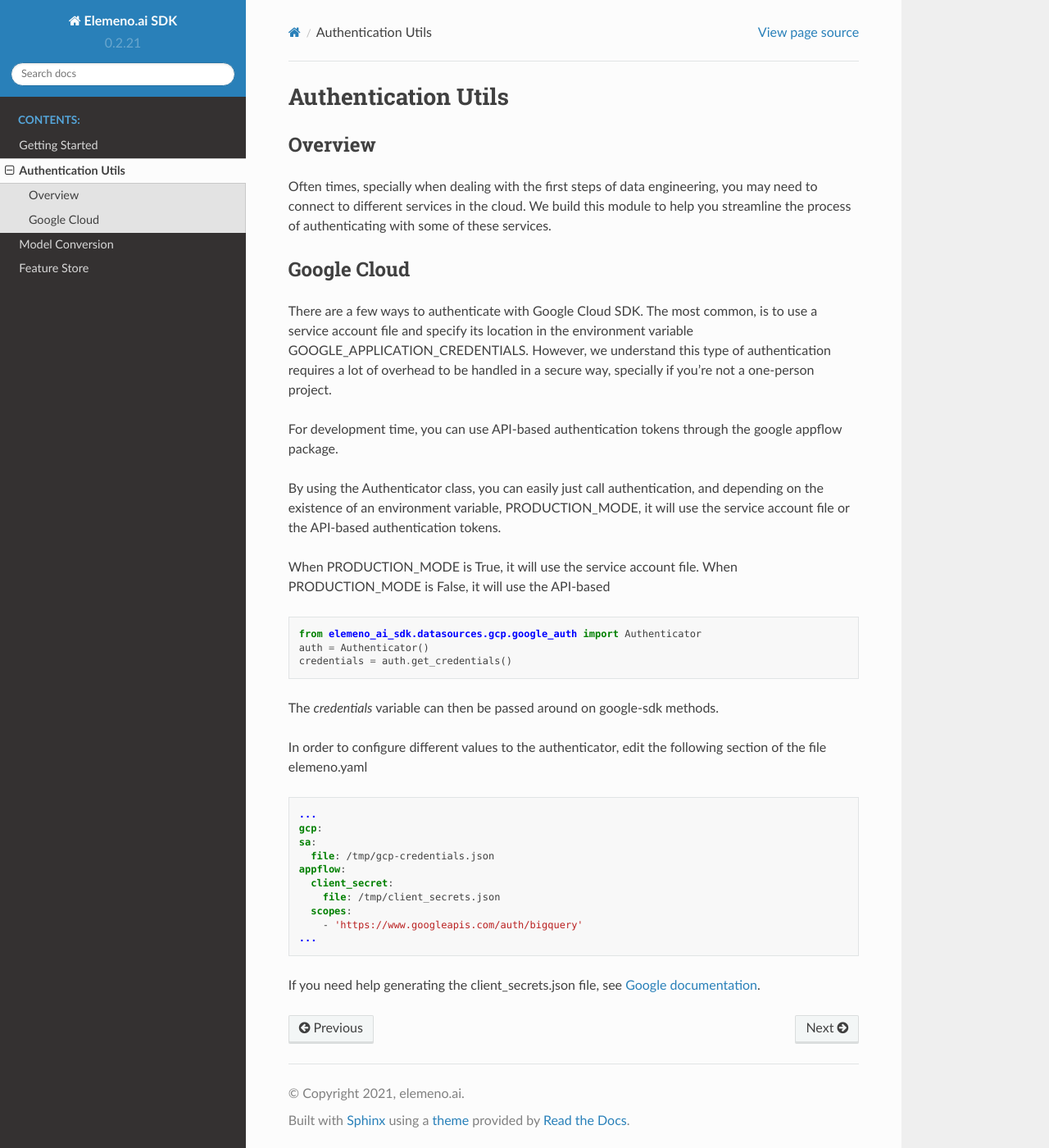
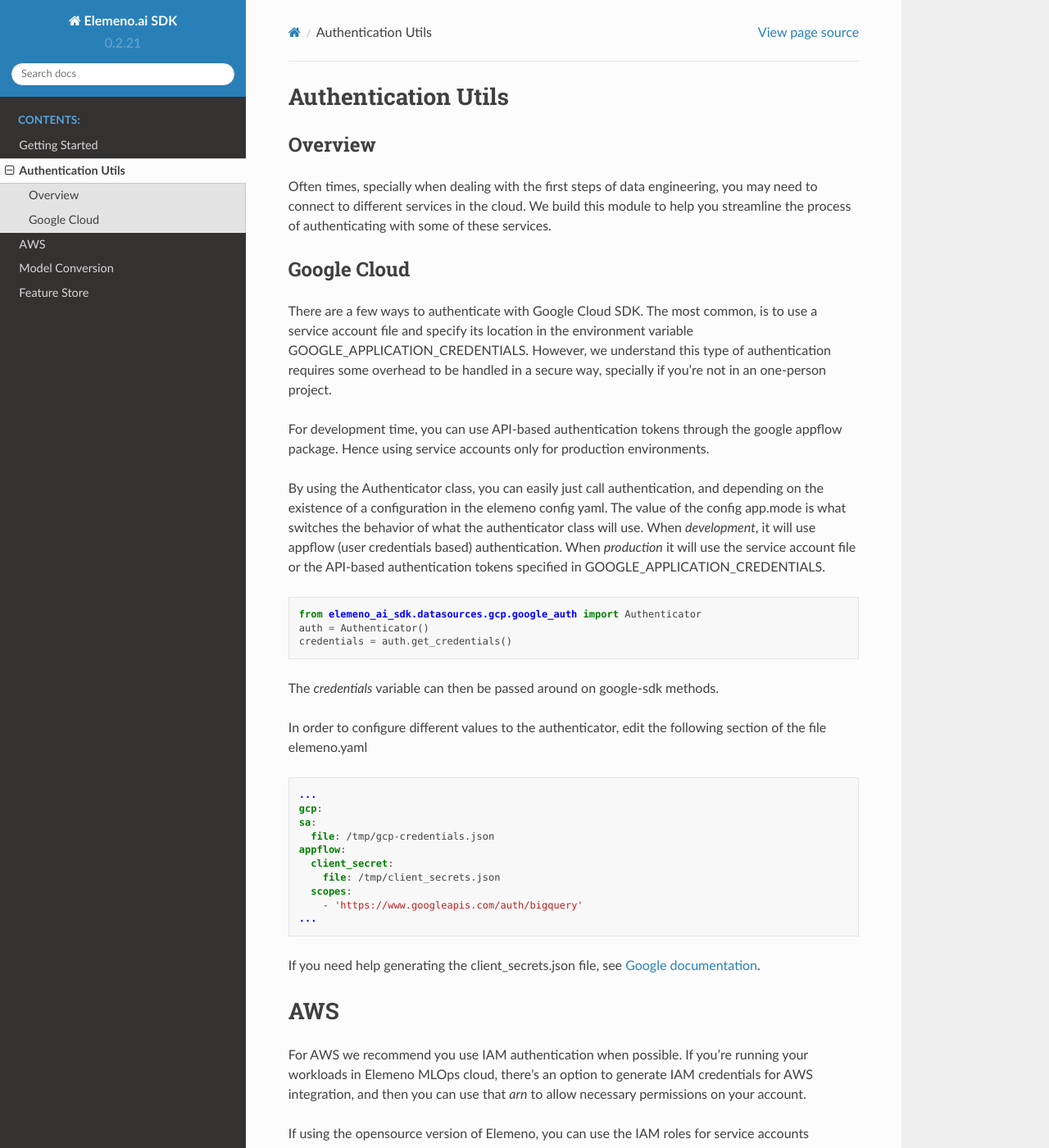
Before and after one commit to elemeno-ai/elemeno-ai-sdk, a Sphinx documentation site: the page built from docs/authentication/auth.rst, in a window 1280 px wide and 1400 px high. Shown: the whole window at 82% size. Built offline with Sphinx 7.4.7 and the Read the Docs theme 2.0.0, drawn with Linux system fonts in a browser that asks for light colours; some of the changed text lies outside the part shown.

Commit message:
updating auth docs

```diff
--- a/docs/authentication/auth.rst
+++ b/docs/authentication/auth.rst
@@ -13,14 +13,13 @@
 
 There are a few ways to authenticate with Google Cloud SDK. The most common, is to use a service account file and specify
 its location in the environment variable GOOGLE_APPLICATION_CREDENTIALS. However, we understand this type of authentication
-requires a lot of overhead to be handled in a secure way, specially if you're not a one-person project.
+requires some overhead to be handled in a secure way, specially if you're not in an one-person project.
 
-For development time, you can use API-based authentication tokens through the google appflow package.
+For development time, you can use API-based authentication tokens through the google appflow package. Hence using service accounts only for production environments.
 
-By using the Authenticator class, you can easily just call authentication, and depending on the existence of an
-environment variable, PRODUCTION_MODE, it will use the service account file or the API-based authentication tokens.
-
-When PRODUCTION_MODE is True, it will use the service account file. When PRODUCTION_MODE is False, it will use the API-based
+By using the Authenticator class, you can easily just call authentication, and depending on the existence of a configuration
+in the elemeno config yaml. The value of the config app.mode is what switches the behavior of what the authenticator class will use.
+When *development*, it will use appflow (user credentials based) authentication. When *production* it will use the service account file or the API-based authentication tokens specified in GOOGLE_APPLICATION_CREDENTIALS.
 
 .. code-block:: python
 
@@ -48,3 +47,14 @@
 If you need help generating the client_secrets.json file, see `Google documentation`_.
 
 .. _Google documentation: https://cloud.google.com/bigquery/docs/authentication/end-user-installed#manually-creating-credentials
+
+***
+AWS
+***
+
+For AWS we recommend you use IAM authentication when possible. If you're running your workloads in Elemeno MLOps cloud, there's an option
+to generate IAM credentials for AWS integration, and then you can use that *arn* to allow necessary permissions on your account.
+
+If using the opensource version of Elemeno, you can use the IAM roles for service accounts approach. `Learn more <https://docs.aws.amazon.com/eks/latest/userguide/iam-roles-for-service-accounts.html>`_
+
+An easier setup would be to just use the AWS_ACCESS_KEY_ID and AWS_SECRET_ACCESS_KEY environment variables. Or even the ~.aws/credentials file.
```
